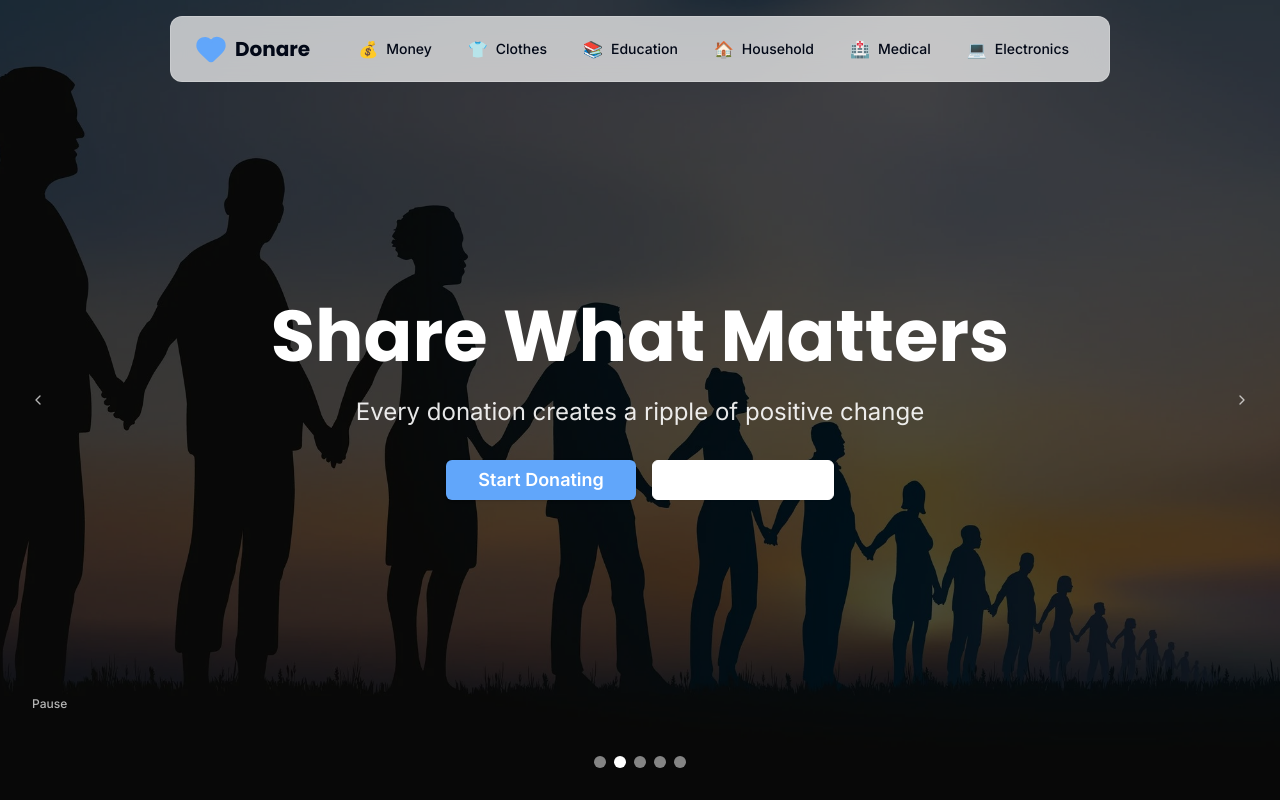
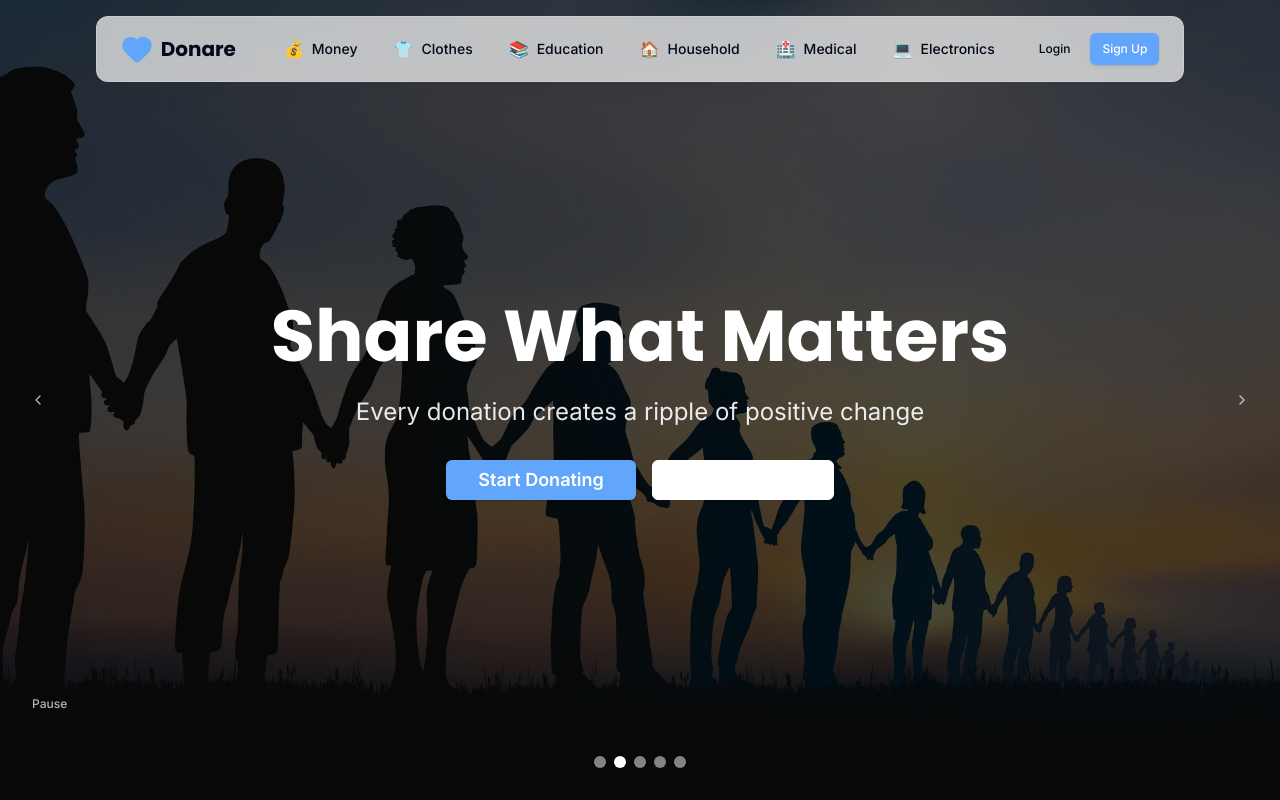
Before and after one commit to Alex-S07/donare, a Next.js app: page / in a window 1280 px wide. Shown: the top 800 px of the page. Built offline with nearby package versions, Linux system fonts and the light colour scheme.

Commit message:
navbar login buttons

```diff
--- a/components/navigation/navbar.tsx
+++ b/components/navigation/navbar.tsx
@@ -185,6 +185,50 @@ const activeItem = navigationItems.find(
                 ))}
               </div>
 
+              {/* Authentication Buttons */}
+              <div className="hidden md:flex items-center space-x-2 ml-4">
+                {isAuthenticated ? (
+                  <div className="flex items-center space-x-2">
+                    <div className="flex items-center space-x-2 px-3 py-2 bg-primary/10 rounded-lg">
+                      <User className="h-4 w-4 text-primary" />
+                      <span className="text-sm font-medium text-primary">
+                        {getUserDisplayName()}
+                      </span>
+                      <span className="text-xs text-muted-foreground">
+                        ({userType === 'sender' ? 'Donor' : 'Recipient'})
+                      </span>
+                    </div>
+                    <Button
+                      variant="ghost"
+                      size="sm"
+                      onClick={handleLogout}
+                      className="text-muted-foreground hover:text-foreground"
+                    >
+                      <LogOut className="h-4 w-4 mr-2" />
+                      Logout
+                    </Button>
+                  </div>
+                ) : (
+                  <>
+                    <Button
+                      variant="ghost"
+                      size="sm"
+                      onClick={handleLogin}
+                      className="text-foreground hover:text-primary"
+                    >
+                      Login
+                    </Button>
+                    <Button
+                      size="sm"
+                      onClick={handleSignUp}
+                      className="bg-primary text-primary-foreground hover:bg-primary/90"
+                    >
+                      Sign Up
+                    </Button>
+                  </>
+                )}
+              </div>
+
               {/* Mobile Menu Button */}
               <Button
                 variant="ghost"
```
